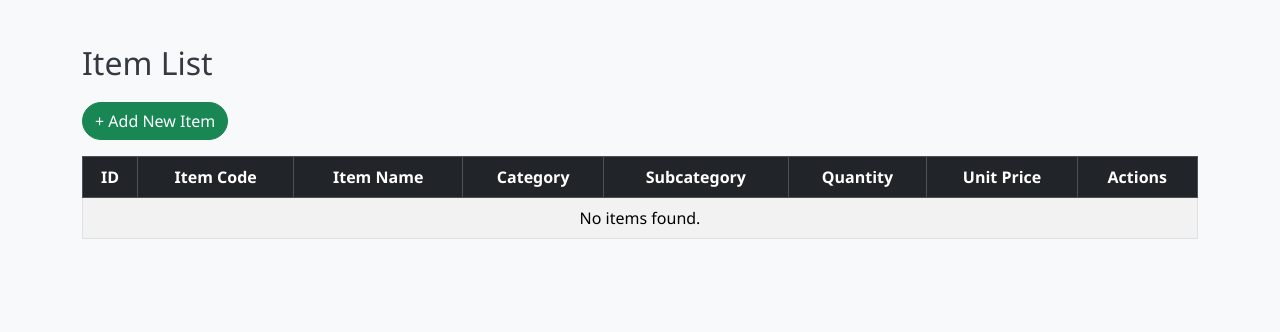
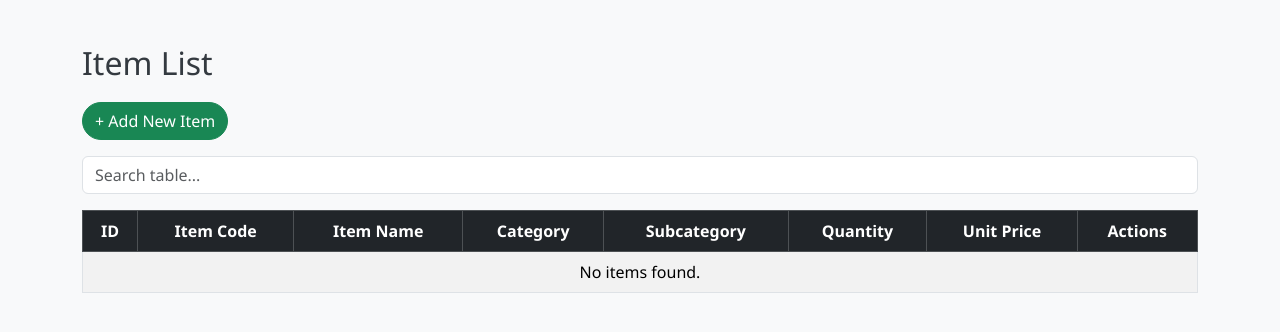
Before and after one commit to GKPrarthana/erp-system, a PHP site: page /item/view.php in a window 1280 px wide. Shown: the top 332 px of the page. Run offline with PHP 8.4, Linux system fonts and the light colour scheme; data that the repository does not hold is empty.

Commit message:
table search added

```diff
--- a/assets/js/main.js
+++ b/assets/js/main.js
@@ -1,4 +1,21 @@
 document.addEventListener('DOMContentLoaded', function () {
+  // Live Search Filter
+  const searchInput = document.getElementById('searchInput');
+  if (searchInput) {
+    searchInput.addEventListener('keyup', () => {
+      const filter = searchInput.value.toLowerCase();
+
+      const table = document.querySelector('table.table');
+      if (!table) return;
+
+      const rows = table.querySelectorAll('tbody tr');
+      rows.forEach(row => {
+        const text = row.textContent.toLowerCase();
+        row.style.display = text.includes(filter) ? '' : 'none';
+      });
+    });
+  }
+
   // Confirm delete
   document.querySelectorAll('a.btn-danger').forEach(function (btn) {
     btn.addEventListener('click', function (e) {
@@ -18,5 +35,3 @@ document.addEventListener('DOMContentLoaded', function () {
     setTimeout(() => alertBox.style.display = 'none', 4000);
   }
 });
-
-//console.log("JS is loaded!");
--- a/item/view.php
+++ b/item/view.php
@@ -11,7 +11,17 @@ $result = $conn->query($sql);
   <h2>Item List</h2>
   <a href="add.php" class="btn btn-success mb-3">+ Add New Item</a>
 
-  <table class="table table-bordered table-striped">
+  <div class="mb-3">
+    <input
+      type="text"
+      id="searchInput"
+      class="form-control"
+      placeholder="Search table..."
+      autocomplete="off"
+    />
+  </div>
+
+  <table class="table table-bordered table-striped table-hover">
     <thead class="table-dark">
       <tr>
         <th>ID</th>
```
Also changed, not shown: customer/view.php (+11 -1 lines). Lines whose indentation alone changed are shown as unchanged.
